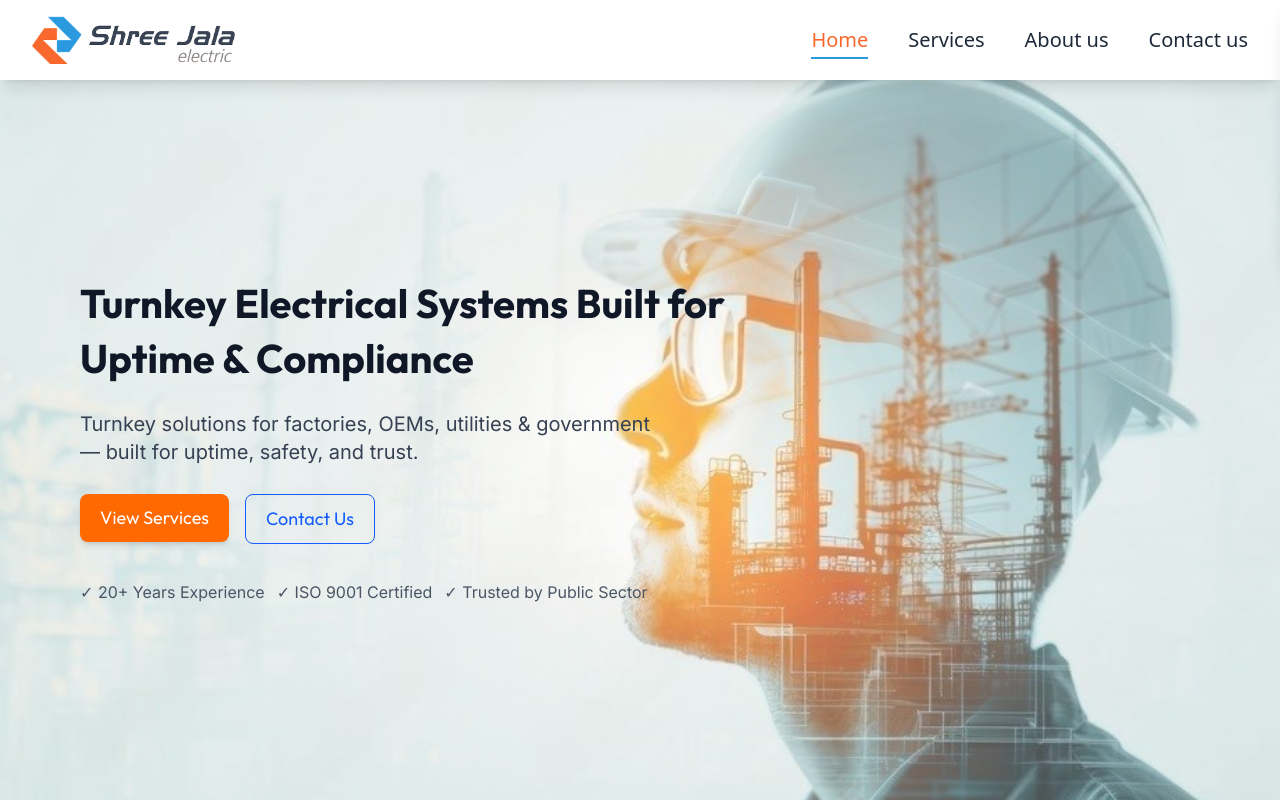
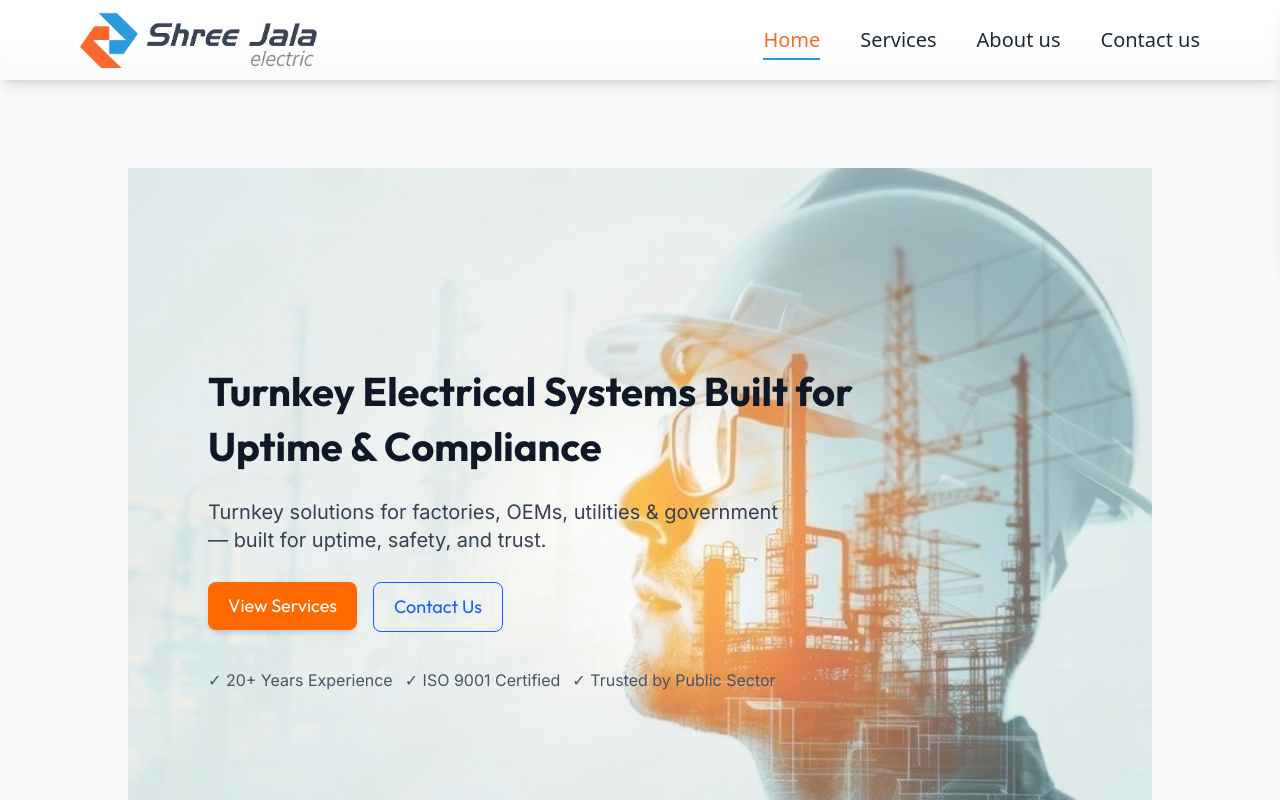
Before and after one commit to YuvrajsinhRaj/jala, a React (Vite) app: page / in a window 1280 px wide. Shown: the top 800 px of the page. Built offline with nearby package versions, Linux system fonts and the light colour scheme.

Commit message:
responsive design

```diff
--- a/src/components/Navbar.jsx
+++ b/src/components/Navbar.jsx
@@ -119,33 +119,37 @@ export default memo(function Navbar() {
 
       {/* Navbar */}
       <nav
-        className={`w-full fixed top-0 left-0 z-50  bg-white/30 backdrop-blur-md backdrop-saturate-150 transition-all duration-500 ease-in-out ${
+        className={`w-full fixed top-0 left-0 z-50 bg-white/30 backdrop-blur-md backdrop-saturate-150 transition-all duration-500 ease-in-out ${
           showNavbar
             ? "translate-y-0 shadow-lg"
             : "-translate-y-full shadow-none"
         }`}
       >
-        <div className="max-w-7xl mx-auto px-4 sm:px-6 lg:px-8">
-          <div className="flex justify-between items-center h-16 sm:h-16 md:h-20">
+        <div className="max-w-7xl mx-auto px-2 sm:px-4 md:px-8 lg:px-12 xl:px-20">
+          <div className="flex justify-between items-center h-14 sm:h-16 md:h-20">
             {/* Logo */}
             <NavLink
               to="/"
               onClick={() => setMenuOpen(false)}
               className="flex-shrink-0"
             >
-              <img src={assets.logo} alt="Logo" className="h-12 w-auto" />
+              <img
+                src={assets.logo}
+                alt="Logo"
+                className="h-10 sm:h-12 md:h-14 w-auto transition-all duration-300"
+              />
             </NavLink>
 
             {/* Desktop Nav */}
-            <div className="hidden md:flex space-x-10 items-center">
+            <div className="hidden md:flex space-x-4 lg:space-x-10 items-center">
               {navItems.map((item) => (
                 <NavLink
                   key={item.name}
                   to={item.href}
                   className={({ isActive }) =>
-                    `relative text-[20px] font-medium transition-colors duration-300 ${
+                    `relative text-base sm:text-lg lg:text-[20px] font-medium transition-colors duration-300 ${
                       isActive
-                        ? " text-[#FA682E]"
+                        ? "text-[#FA682E]"
                         : "text-gray-800 hover:text-blue-600"
                     }`
                   }
@@ -178,7 +182,7 @@ export default memo(function Navbar() {
         {/* Mobile Drawer */}
         <div
           ref={drawerRef}
-          className={`fixed top-0 right-0 w-64 bg-white shadow-lg transform transition-transform duration-300 ease-in-out z-40 ${
+          className={`fixed top-0 right-0 w-4/5 max-w-xs bg-white shadow-lg transform transition-transform duration-300 ease-in-out z-40 ${
             menuOpen ? "translate-x-0" : "translate-x-full"
           } overflow-y-auto rounded-l-2xl`}
         >
@@ -194,8 +198,8 @@ export default memo(function Navbar() {
                 to={item.href}
                 onClick={() => setMenuOpen(false)}
                 className={({ isActive }) =>
-                  `block text-lg font-semibold transition-colors duration-300 ${
-                    isActive ? "text-[#FA682E] " : "text-gray-900 "
+                  `block text-base sm:text-lg font-semibold transition-colors duration-300 ${
+                    isActive ? "text-[#FA682E]" : "text-gray-900"
                   }`
                 }
               >
--- a/src/pages/Home.jsx
+++ b/src/pages/Home.jsx
@@ -1,4 +1,3 @@
-// import { Helmet } from "react-helmet-async";
 import HeroSection from "../components/HeroSection";
 import CompanyOverview from "../components/CompanyOverview";
 import ServicesPreview from "../components/ServicesPreview";
@@ -11,30 +10,7 @@ import Clients from "../components/Clients";
 
 export default function HomePage() {
   return (
-    <div className="bg-gray-50 text-gray-800 mt-14">
-      {/* <Helmet>
-        <title>
-          Shree Jala Electric | Industrial Electrical Contractors in India
-        </title>
-        <meta
-          name="description"
-          content="Shree Jala Electric delivers futuristic, reliable, and safe electrical services for petrochemical, power, and manufacturing sectors across India."
-        />
-        <meta
-          name="keywords"
-          content="Industrial Electrical Contractors, Electrical Services India, Electrical Retrofitting, Safety Audits, Panel Installation, Pan-India Electrical Solutions"
-        />
-        <meta name="author" content="Shree Jala Electric" />
-        <meta property="og:title" content="Shree Jala Electric" />
-        <meta
-          property="og:description"
-          content="Your strategic partner in industrial electrical innovation and safety. Serving industries across India."
-        />
-        <meta property="og:image" content="/logo.png" />
-        <meta property="og:url" content="https://www.shreejalaelectric.com" />
-        <meta name="twitter:card" content="summary_large_image" />
-      </Helmet> */}
-
+    <div className="bg-gray-50 text-gray-800 mt-14 px-2 sm:px-4 md:px-8 lg:px-16 xl:px-32 py-4 sm:py-6 md:py-8 text-sm sm:text-base md:text-lg">
       <HeroSection />
       <CompanyOverview />
       <ServicesPreview />
```
